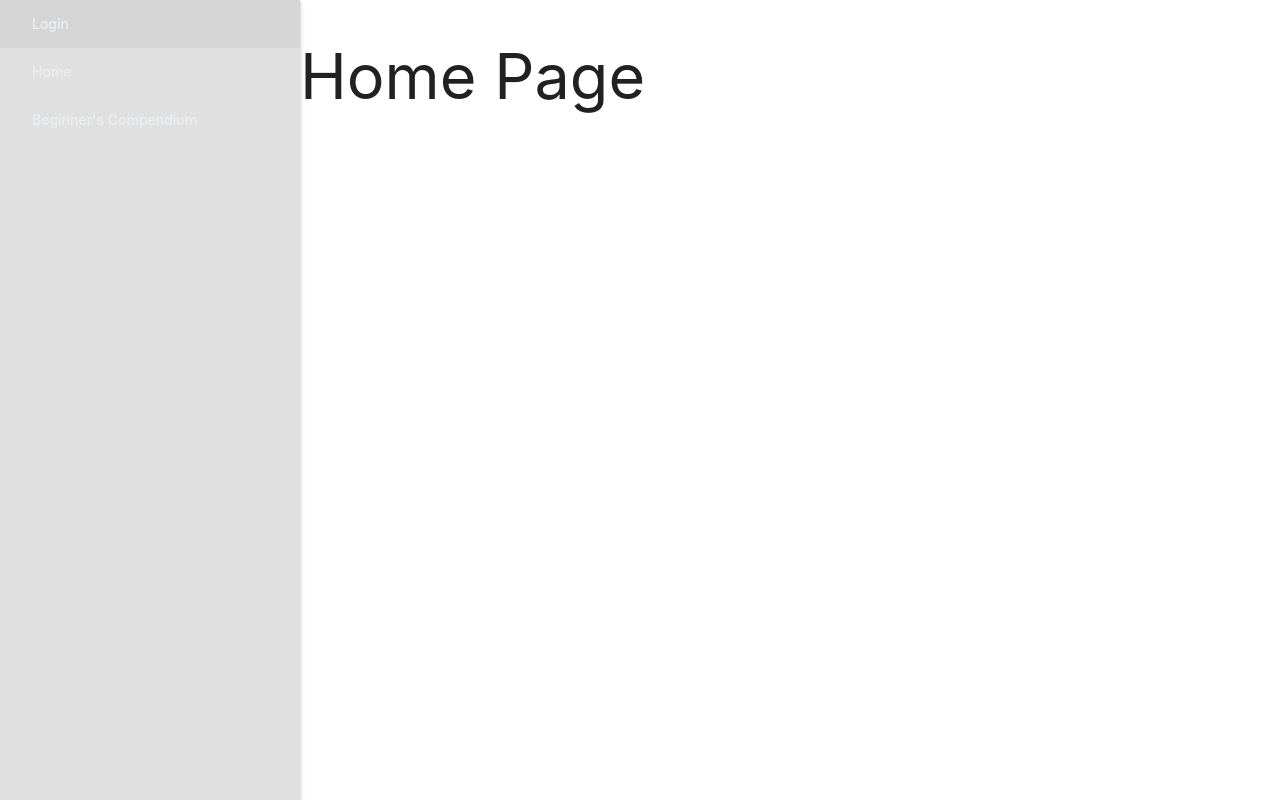
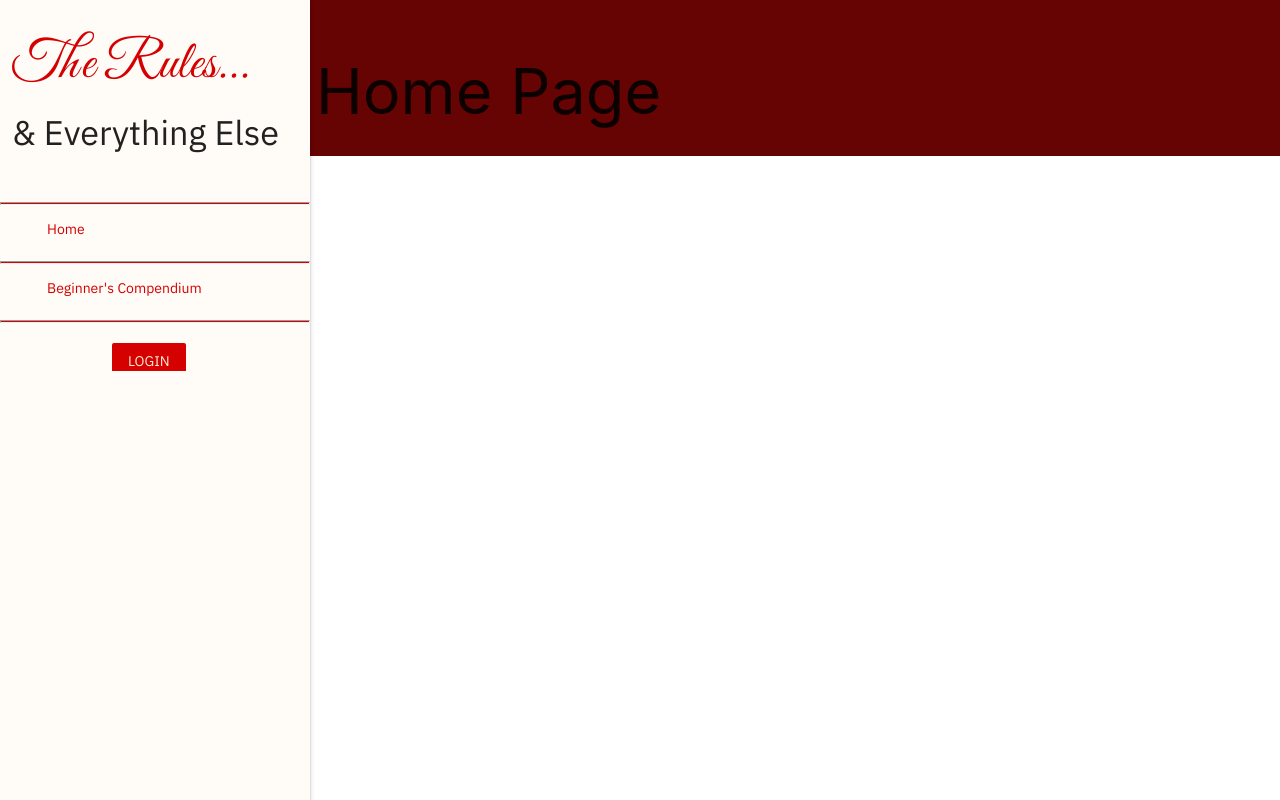
Before and after one commit to jonDatz/the-rules-and-everything-else, a React (Create React App) app in the folder client/: page / in a window 1280 px wide. Built offline with nearby package versions, Linux system fonts and the light colour scheme; no server answers; what auth0-js would draw is missing.

Commit message:
Building out and styling a bit. There are placeholder card components I'll be continuing to work on and test out. Seperating concerns.

```diff
--- a/client/public/index.html
+++ b/client/public/index.html
@@ -10,7 +10,7 @@
     <meta name="theme-color" content="#000000" />
     <link rel="stylesheet" href="https://fonts.googleapis.com/icon?family=Material+Icons">
     <link rel="stylesheet" href="https://cdnjs.cloudflare.com/ajax/libs/materialize/1.0.0/css/materialize.min.css">
-
+    <link href="https://fonts.googleapis.com/css?family=Great+Vibes|IBM+Plex+Sans:100,100i,400|Tangerine" rel="stylesheet">
     <!--
       manifest.json provides metadata used when your web app is installed on a
       user's mobile device or desktop. See https://developers.google.com/web/fundamentals/web-app-manifest/
--- a/client/src/App.css
+++ b/client/src/App.css
@@ -1,9 +1,22 @@
 .sidenav-spacing {
-  padding-left: 300px;
+  padding: 5px 5px 5px 316px;
+}
+
+#root{
+  background-color: #660303 ;
+  background-repeat: no-repeat;
+  -webkit-background-size: cover;
+  -moz-background-size: cover;
+  -o-background-size: cover;
+  background-size: cover;
 }
 
 @media only screen and (max-width : 992px) {
 .sidenav-spacing  {
-    padding-left: 0;
+    padding-left: 5px;
   }
 }
+
+.row {
+  margin: 0px;
+}
--- /dev/null
+++ b/client/src/components/Card/ArtCard.jsx
@@ -0,0 +1,41 @@
+import React from "react";
+
+const ArtCard = props => {
+  <React.Fragment>
+    {props.articles && (
+      <div className="col s12 m7">
+        <div className="card blue-grey darken-1">
+          <div className="card-content white-text">
+            <span className="card-title">Recent D&D articles</span>
+            <table>
+              <thead>
+                <tr>
+                  <th>Headline</th>
+                  <th>Summary</th>
+                  <th>Save</th>
+                </tr>
+              </thead>
+              <tbody>
+                {props.articles.map(element => (
+                  <tr>
+                    <td>
+                      <a href={element.link} target="_blank">
+                        {element.headline}
+                      </a>
+                    </td>
+                    <td>{element.summary}</td>
+                    <td>
+                      <button>Save</button>
+                    </td>
+                  </tr>
+                ))}
+              </tbody>
+            </table>
+          </div>
+        </div>
+      </div>
+    )}
+  </React.Fragment>;
+};
+
+export default ArtCard;
--- /dev/null
+++ b/client/src/components/Card/SpellCard.jsx
@@ -0,0 +1,62 @@
+import React from 'react';
+
+function SpellCard(props) {
+    return (
+        <React.Fragment>
+            {
+                props.spell &&
+                (
+                    <div className="col s12 m5">
+                        <div className="card grey darken-4">
+                            <div className="card-content white-text">
+                                <span className="card-title">Spell of the Day</span>
+                                <p>Thanks for Visiting us! </p>
+                                <p>Here's a random Spell from the SRD as a reward.</p>
+                                <table>
+                                    <thead>
+                                        <tr>
+                                            <th>{props.spell.name}</th>
+                                        </tr>
+                                    </thead>
+                                    <tbody>
+                                        <tr>
+                                            <td>Casting time</td>
+                                            <td>{props.spell.casting_time}</td>
+                                        </tr>
+                                        <tr>
+                                            <td>Components</td>
+                                            <td>{props.spell.components}</td>
+                                        </tr>
+                                        <tr>
+                                            <td>Range</td>
+                                            <td>{props.spell.range}</td>
+                                        </tr>
+                                        <tr>
+                                            <td>Concentration</td>
+                                            <td>{props.spell.concentration}</td>
+                                        </tr>
+                                        <tr>
+                                            <td>School</td>
+                                            <td>{props.school}</td>
+                                        </tr>
+                                        <tr>
+                                            <td>Eligable Classes</td>
+                                            <td>{' ' + props.classes}</td>
+                                        </tr>
+                                    </tbody>
+                                </table>
+                                <p>{props.spell.desc}</p>
+
+                                <div className="card-action">
+                                    <a href="#">Magic Button</a>
+                                </div>
+                            </div>
+                        </div>
+                    </div>)
+            }
+
+        </React.Fragment>
+    )
+};
+
+export default SpellCard;
--- a/client/src/components/Para/Para.jsx
+++ b/client/src/components/Para/Para.jsx
@@ -6,7 +6,7 @@ const Para = () => {
 
     return (
         <div>
-            <Parallax imageSrc="https://upload.wikimedia.org/wikipedia/commons/thumb/6/66/Willem_Troost-_fantasy_Rhine_landscape_with_castle_town.jpg/1191px-Willem_Troost-_fantasy_Rhine_landscape_with_castle_town.jpg" />
+            <Parallax className="paraImportant" imageSrc="https://upload.wikimedia.org/wikipedia/commons/thumb/6/66/Willem_Troost-_fantasy_Rhine_landscape_with_castle_town.jpg/1191px-Willem_Troost-_fantasy_Rhine_landscape_with_castle_town.jpg" />
                 <div className="section white">
                     <div className="row container">
                         <h2 className="header">Parallax</h2>
@@ -15,7 +15,7 @@ const Para = () => {
                         </p>
                     </div>
                 </div>
-            <Parallax imageSrc="http://materializecss.com/images/parallax2.jpg" />
+            {/* <Parallax imageSrc="http://materializecss.com/images/parallax2.jpg" /> */}
         </div>
             )
 }
--- a/client/src/components/Para/style.css
+++ b/client/src/components/Para/style.css
@@ -0,0 +1,7 @@
+.parallax-container .parallax {
+    z-index: 10 !important;
+}
+
+.tabContent {
+    background-color: #e0e0e0;
+}
--- a/client/src/components/SNav/SNav.jsx
+++ b/client/src/components/SNav/SNav.jsx
@@ -1,46 +1,82 @@
-import React, {Component} from "react";
-import { SideNav, SideNavItem } from 'react-materialize';
-import "./style.css"
+import React, { Component } from "react";
+import { SideNav, SideNavItem, Button } from "react-materialize";
+import "./style.css";
 
 class SNav extends Component {
   goTo(route) {
-        this.props.history.replace(`/${route}`)
-      };
+    this.props.history.replace(`/${route}`);
+  }
 
   login() {
     this.props.auth.login();
-      };
+  }
 
   logout() {
     this.props.auth.logout();
-      };
+  }
 
-    render () {
+  render() {
     const { isAuthenticated } = this.props.auth;
     return (
       <div id="snav">
-            <SideNav  options={{closeOnClick: true, draggable: true}} className="sidenav sidenav-fixed grey lighten-2">
+        <SideNav
+          options={{ closeOnClick: true, draggable: true }}
+          className="sidenav sidenav-fixed"
+        >
+          <div className="title">
+            <h2 className="red-text text-accent-4 title-1">The Rules...</h2>
+            <h4 className="title-2">
+              <strong>& Everything Else</strong>
+            </h4>
+          </div>
+          <hr className="divider" />
+          <SideNavItem waves onClick={this.goTo.bind(this, "")}>
+            <span className="red-text text-accent-4 sLinks">Home</span>{" "}
+          </SideNavItem>
+          <hr className="divider" />
+          <SideNavItem waves onClick={this.goTo.bind(this, "compendium")}>
+            <span className="red-text text-accent-4 sLinks">
+              Beginner's Compendium
+            </span>
+          </SideNavItem>
+          <hr className="divider" />
+
+          {isAuthenticated() && (
+            <React.Fragment>
+
+                <SideNavItem waves onClick={this.goTo.bind(this, "charactersheet")}>
+                  <span className="red-text text-accent-4 sLinks">
+                    Custom Character Sheet
+                  </span>
+                </SideNavItem>
+                <hr className="divider" />
+
+            </React.Fragment>
+          )}
+
 
           {!isAuthenticated() && (
-                <SideNavItem waves onClick={this.login.bind(this)}><span  className="blue-grey-text text-lighten-5">Login</span></SideNavItem>
+            <SideNavItem waves onClick={this.login.bind(this)}>
+                <Button flat waves="light" className="login">
+                Login
+                </Button>
+            </SideNavItem>
           )}
 
           {isAuthenticated() && (
-                <SideNavItem waves onClick={this.logout.bind(this)}><span  className="blue-grey-text text-lighten-5">Logout</span></SideNavItem>
+
+              <Button onClick={this.logout.bind(this)}  flat waves="light" className="login">
+                Logout
+              </Button>
+
           )}
 
-                <SideNavItem onClick={this.goTo.bind(this, '')}><span  className="blue-grey-text text-lighten-5">Home</span> </SideNavItem>
 
-                <SideNavItem onClick={this.goTo.bind(this, 'compendium')}><span  className="blue-grey-text text-lighten-5">Beginner's Compendium</span></SideNavItem>
-
-            {isAuthenticated() && (
-                <SideNavItem waves onClick={this.goTo.bind(this, 'charactersheet')}><span  className="blue-grey-text text-lighten-5">Custom Character Sheet</span></SideNavItem>
-            )}
 
 
         </SideNav>
       </div>
-        )
+    );
   }
 }
 
--- a/client/src/components/SNav/style.css
+++ b/client/src/components/SNav/style.css
@@ -1,3 +1,55 @@
 #snav {
     z-index: 99999 !important;
-    }
+}
+
+.sidenav {
+    background-color: #fffbf7;
+    width: 310px;
+}
+
+.divider {
+    background-color: #d50000;
+    margin: 2px;
+}
+
+.title {
+    /* font-family: 'IBM Plex Sans', sans-serif; */
+}
+
+.title-1 {
+    margin-bottom: 20px;
+    padding-left: 12px;
+    padding-right: 1px;
+    font-weight: 300;
+    font-family: 'Great Vibes', cursive;
+
+}
+.title-2 {
+    margin-top: 10px;
+    margin-bottom: 50px;
+    padding-left: 12px;
+    font-family: 'IBM Plex Sans', sans-serif;
+}
+
+.sLinks {
+    padding-left: 15px;
+    font-family: 'IBM Plex Sans', sans-serif;
+    font-weight: 500;
+}
+
+.login {
+    background-color: #d50000;
+    color: antiquewhite;
+    font-family: 'IBM Plex Sans', sans-serif;
+    margin: 20px 0px 0px 80px;
+    padding-bottom: 30px;
+    align-content: center;
+}
+
+
+
+/*
+font-family: 'IBM Plex Sans', sans-serif;
+font-family: 'Great Vibes', cursive;
+font-family: 'Tangerine', cursive;
+ */
--- a/client/src/components/pages/Home.jsx
+++ b/client/src/components/pages/Home.jsx
@@ -1,5 +1,9 @@
 import React, { Component } from "react";
 import Card from '../Card/Card';
+// import SpellCard from '../Card/SpellCard';
+// import ArtCard from '../Card/ArtCard';
+import Head from '../Head/Head';
+import { timingSafeEqual } from "crypto";
 
 class Home extends Component {
   state = {
@@ -36,6 +40,7 @@ class Home extends Component {
           error: error
         });
       });
+
     fetch('/api/scrape')
       .then(res => {
         console.log(res);
@@ -70,10 +75,13 @@ class Home extends Component {
       return (
         <React.Fragment>
           <div className="sidenav-spacing">
-            <h1>Home Page</h1>
+              <Head />
             <div class="row">
               <Card spell={spell} classes={this.state.classes} school={this.state.school} />
               <Card articles={articles}/>
+              {/* <SpellCard spell={spell} classes={this.state.classes} school={this.state.school} /> */}
+
+
             </div>
           </div>
         </React.Fragment>
--- a/client/src/components/pages/Info.jsx
+++ b/client/src/components/pages/Info.jsx
@@ -7,10 +7,16 @@ function Info(props) {
   return (
     <React.Fragment>
       <div className="sidenav-spacing">
-        <Head />
+      <Head />
         <TabNav />
         <Para />
+        <TabNav />
         <Para />
+        <TabNav />
+        <Para />
+        <TabNav />
+        <Para />
+        <TabNav />
       </div>
     </React.Fragment>
   );
```
Also changed, not shown: client/src/utils/API.js (added), 1 other file (tests, documents, lock files or other folders). Lines whose indentation alone changed are shown as unchanged.
